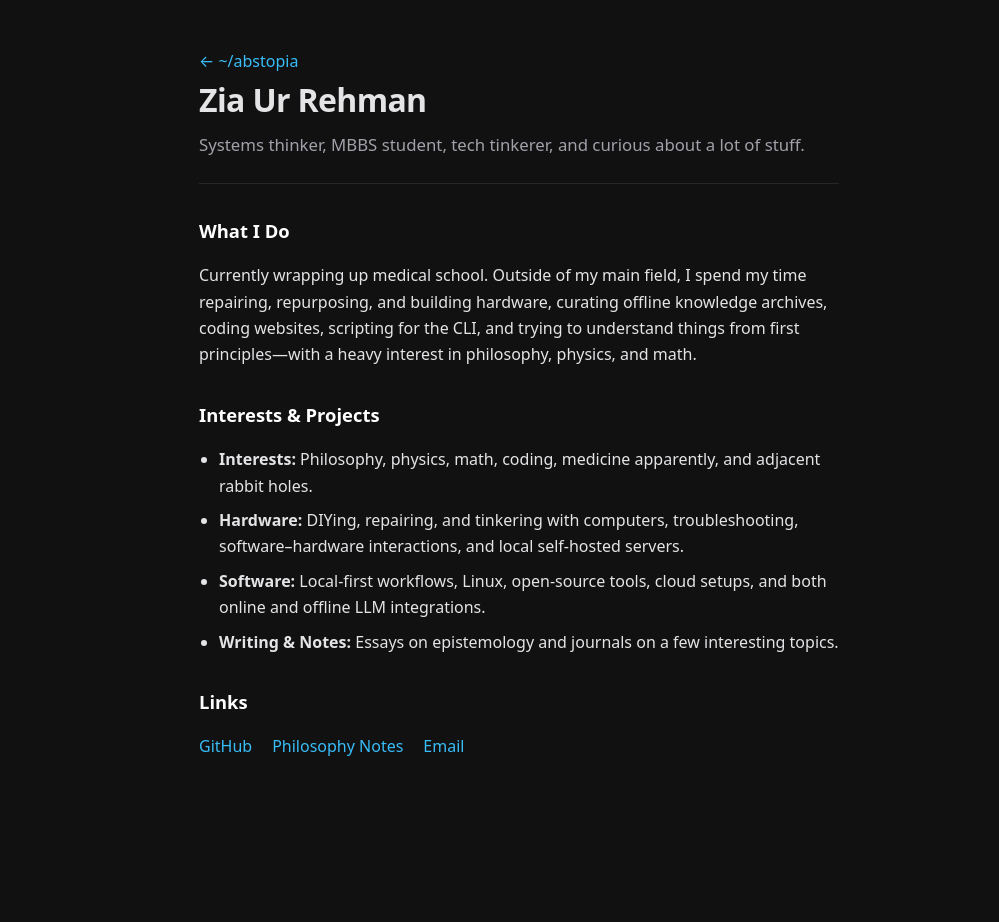
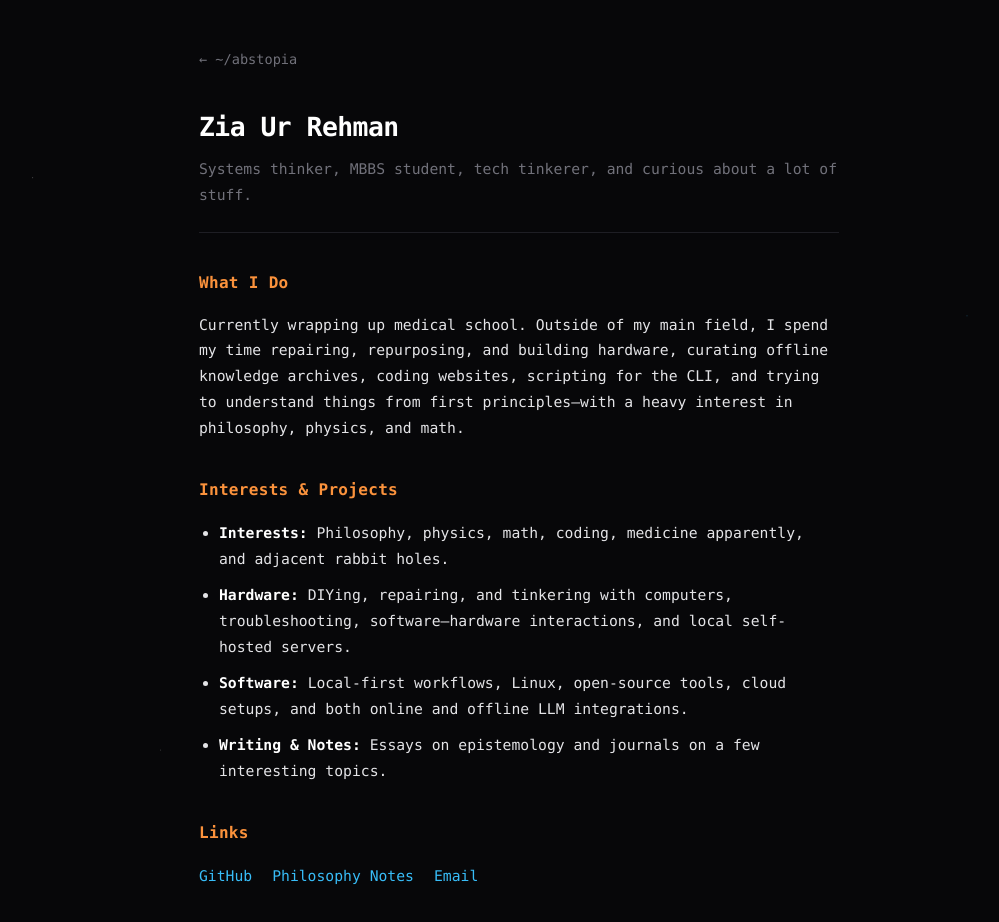
Before and after one commit to abstopia/about, a plain HTML site: page index.html in a window 1280 px wide. Shown: the whole page, without its empty margins (121-1120 px from the left). Before the commit the page ends 832 px from the top, so only its background shows below. Drawn offline with Linux system fonts and the light colour scheme.

Commit message:
Update CSS variables and styles for better design

```diff
--- a/style.css
+++ b/style.css
@@ -1,9 +1,10 @@
 :root {
-  --bg: #111111;
+  --bg: #070709;
   --text: #e4e4e7;
-  --muted: #a1a1aa;
+  --muted: #71717a;
   --accent: #38bdf8;
-  --border: #27272a;
+  --hot: #fb923c;
+  --border: #1e1e24;
 }
 
 * {
@@ -12,16 +13,33 @@
 
 body {
   background-color: var(--bg);
+  background-image:
+    radial-gradient(1px 1px at 12% 18%, rgba(255, 255, 255, 0.25), transparent),
+    radial-gradient(1px 1px at 85% 32%, rgba(56, 189, 248, 0.25), transparent),
+    radial-gradient(1px 1px at 22% 76%, rgba(255, 255, 255, 0.18), transparent);
   color: var(--text);
-  font-family: system-ui, -apple-system, BlinkMacSystemFont, "Segoe UI", Roboto, sans-serif;
-  line-height: 1.65;
+  font-family: ui-monospace, SFMono-Regular, Menlo, Monaco, Consolas, monospace;
+  line-height: 1.75;
   margin: 0;
-  padding: 3rem 1.5rem;
+  padding: 3rem 1.5rem 4.5rem 1.5rem;
 }
 
 main {
   max-width: 640px;
   margin: 0 auto;
+}
+
+.crumb {
+  margin-bottom: 2rem;
+  font-size: 0.85rem;
+}
+
+.crumb a {
+  color: var(--muted);
+}
+
+.crumb a:hover {
+  color: var(--accent);
 }
 
 header {
@@ -31,22 +49,28 @@ header {
 }
 
 h1 {
-  font-size: 2rem;
-  margin: 0 0 0.25rem 0;
+  font-size: 1.65rem;
+  margin: 0 0 0.4rem 0;
   letter-spacing: -0.02em;
+  color: #ffffff;
 }
 
 .subtitle {
   color: var(--muted);
   margin: 0;
-  font-size: 1.05rem;
+  font-size: 0.92rem;
 }
 
 h2 {
-  font-size: 1.15rem;
-  margin-top: 2rem;
+  font-size: 1rem;
+  margin-top: 2.25rem;
   margin-bottom: 0.75rem;
-  color: #ffffff;
+  color: var(--hot);
+  letter-spacing: 0.02em;
+}
+
+p, li {
+  font-size: 0.92rem;
 }
 
 ul {
@@ -54,13 +78,18 @@ ul {
 }
 
 li {
-  margin-bottom: 0.5rem;
+  margin-bottom: 0.65rem;
+}
+
+li strong {
+  color: #ffffff;
 }
 
 .links {
   list-style: none;
   padding: 0;
   display: flex;
+  flex-wrap: wrap;
   gap: 1.25rem;
 }
 
```
